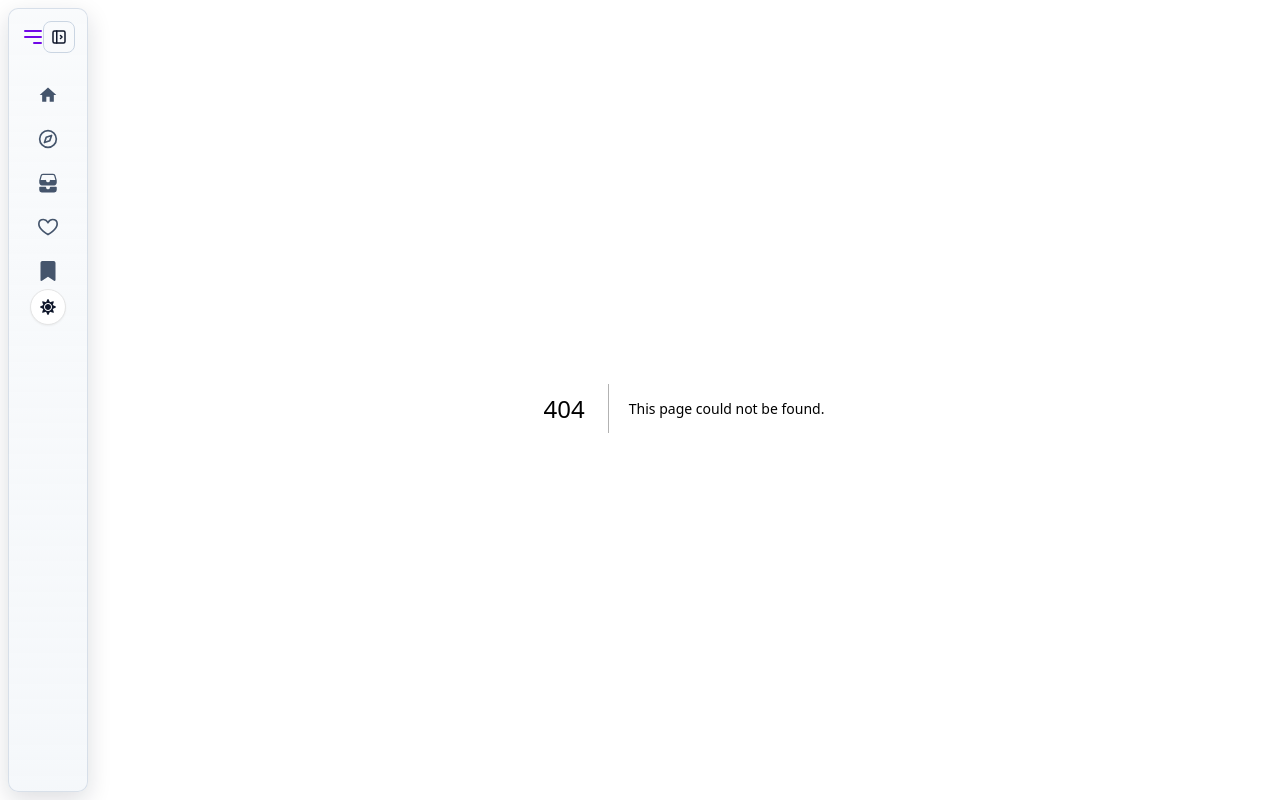
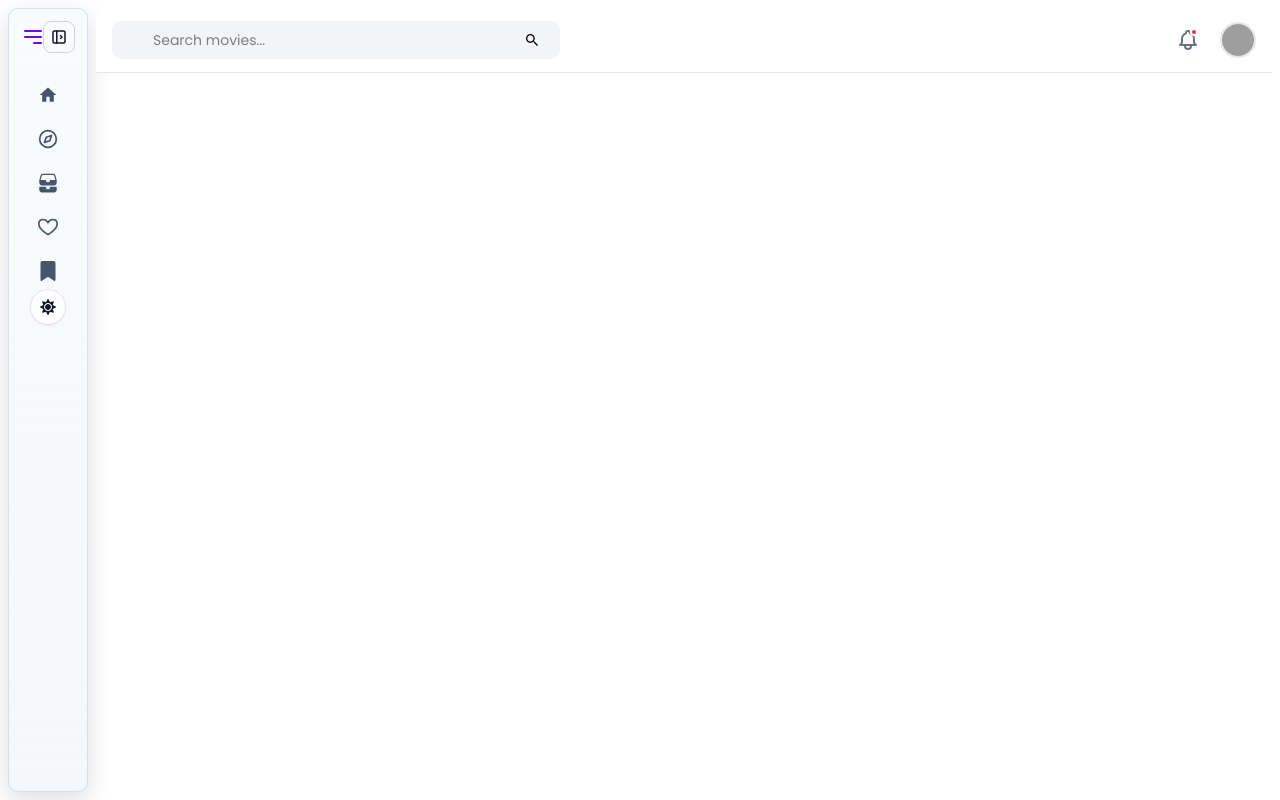
Before and after one commit to Rabgyen/Movie_Website, a Next.js app: page /search in a window 1280 px wide. Before the commit this address had no page. Built offline with nearby package versions, Linux system fonts and the light colour scheme; grey boxes are pictures that could not be loaded.

Commit message:
Adding working searchbar

```diff
--- /dev/null
+++ b/app/search/page.tsx
@@ -0,0 +1,38 @@
+"use client"
+
+import NavBar from "@/components/navbar";
+import { useEffect, useState } from "react";
+import { useSearchParams } from "next/navigation";
+import { MovieType } from "@/types/types";
+import { getSearchedMovies } from "@/source/tmdb";
+import MovieCard from "@/components/movieCard";
+
+export default function SearchedMovie(){
+
+    const searchedParams = useSearchParams();
+    const query = searchedParams.get("query");
+
+    const[searchedMovie, setSearchedMovie] = useState<MovieType[] | null>([]);
+
+    useEffect(() => {
+        const loadSearchMovies = async() => {
+            const searchMovieData = await getSearchedMovies(query);
+            setSearchedMovie(searchMovieData)
+        }
+        loadSearchMovies();
+    }, [query])
+    console.log("searchedMovie")
+    console.log(searchedMovie)
+
+    return(
+        <div>
+            <NavBar />
+            <div className="grid grid-cols-[repeat(auto-fit,minmax(250px,1fr))] gap-4 p-2 w-full">
+                {(searchedMovie ?? []).map((movie: MovieType) => (
+                        <MovieCard key={movie.id} movie={movie} />
+                      ))}
+            </div>
+        </div>
+
+    )
+}
--- a/components/movieCard.tsx
+++ b/components/movieCard.tsx
@@ -9,7 +9,7 @@ import { movieDetails } from "@/source/tmdb";
 
 type MovieCardProps = {
   movie: MovieType;
-  genreMap: Record<number, string>;
+  genreMap?: Record<number, string>;
 };
 
 export default function MovieCard({ movie }: MovieCardProps) {
--- a/components/navbar.tsx
+++ b/components/navbar.tsx
@@ -2,11 +2,21 @@
 
 import { useState, useRef, useEffect } from "react";
 import { IoMdSearch } from "react-icons/io";
+import { useSearchMovie } from "@/context/searchMovieContext"
+import { useRouter } from "next/navigation";
 
 export default function NavBar(){
+  const router = useRouter();
    const [search, setSearch] = useState("");
   const [isNotifyOpen, setIsNotifyOpen] = useState(false);
+
   const dropdownRef = useRef<HTMLDivElement>(null);
+
+  const handleSearch = () => {
+    if(!search.trim()) return;
+
+    router.push(`/search?query=${encodeURIComponent(search)}`);
+  }
 
   useEffect(() => {
     const handleClickOutside = (event: MouseEvent) => {
@@ -24,6 +34,7 @@ export default function NavBar(){
     { id: 3, text: "Special offer: 50% off Premium", time: "3h ago" },
   ];
 
+
   return (
     <nav className="relative flex items-center justify-between w-full px-4 py-3 bg-white border-b border-gray-200 dark:bg-gray-900 dark:border-gray-800">
 
@@ -40,14 +51,18 @@ export default function NavBar(){
             placeholder="Search movies..."
             value={search}
             onChange={(e) => setSearch(e.target.value)}
+            onKeyDown={(e) => {
+            if(e.key === "Enter"){
+              handleSearch();
+            }
+          }}
           />
-          <IoMdSearch className="absolute right-5 top-1/2 -translate-y-1/2"/>
+          <IoMdSearch className="absolute right-5 top-1/2 -translate-y-1/2" onClick={handleSearch} />
         </div>
       </div>
 
       <div className="flex items-center space-x-3 ml-4">
 
-        {/* Notification Container */}
         <div className="relative" ref={dropdownRef}>
           <button
             onClick={() => setIsNotifyOpen(!isNotifyOpen)}
--- /dev/null
+++ b/context/searchMovieContext.tsx
@@ -0,0 +1,36 @@
+"use client";
+
+import { MovieType } from "@/types/types";
+import { Dispatch, ReactNode, SetStateAction, useContext, useState } from "react";
+import { createContext } from "react";
+
+type SearchMovieContextType = {
+    searchedMovie: string;
+    setSearchedMovie: Dispatch<SetStateAction<string>>;
+};
+
+const SearchMovieContext = createContext<SearchMovieContextType | null>(null);
+
+type SearchMovieProviderPropType = {
+    children: ReactNode;
+}
+
+export const SearchMovieProvider = ({children} : SearchMovieProviderPropType) => {
+    const [searchedMovie,setSearchedMovie] = useState("");
+
+    return(
+        <SearchMovieContext.Provider value={{searchedMovie, setSearchedMovie}}>
+            {children}
+        </SearchMovieContext.Provider>
+    )
+}
+
+export const useSearchMovie = () => {
+    const context = useContext(SearchMovieContext);
+
+    if(!context){
+        throw new Error("useSearchMovieContext must be used inside inside SearchMovieProvider");
+    }
+
+    return context;
+}
--- a/source/tmdb.ts
+++ b/source/tmdb.ts
@@ -71,3 +71,19 @@ export const getMovieCast = async(id: string|number): Promise<MovieCast[] | []>
   }
 
 }
+
+export const getSearchedMovies = async(searchQuery:string | null): Promise<MovieType[]> => {
+  try{
+    const normalizedQuery = (searchQuery ?? "").trim();
+    if (!normalizedQuery) {
+      return [];
+    }
+
+    const response = await fetch(`${BASE_URL}/search/movie?api_key=${API_KEY}&language=en-US&query=${encodeURIComponent(normalizedQuery)}&page=1`);
+    const data = await response.json();
+    return data.results;
+  }catch(err){
+    console.log(err);
+    return[];
+  }
+}
```
Also changed, not shown: app/page.tsx (+3 -4 lines).
